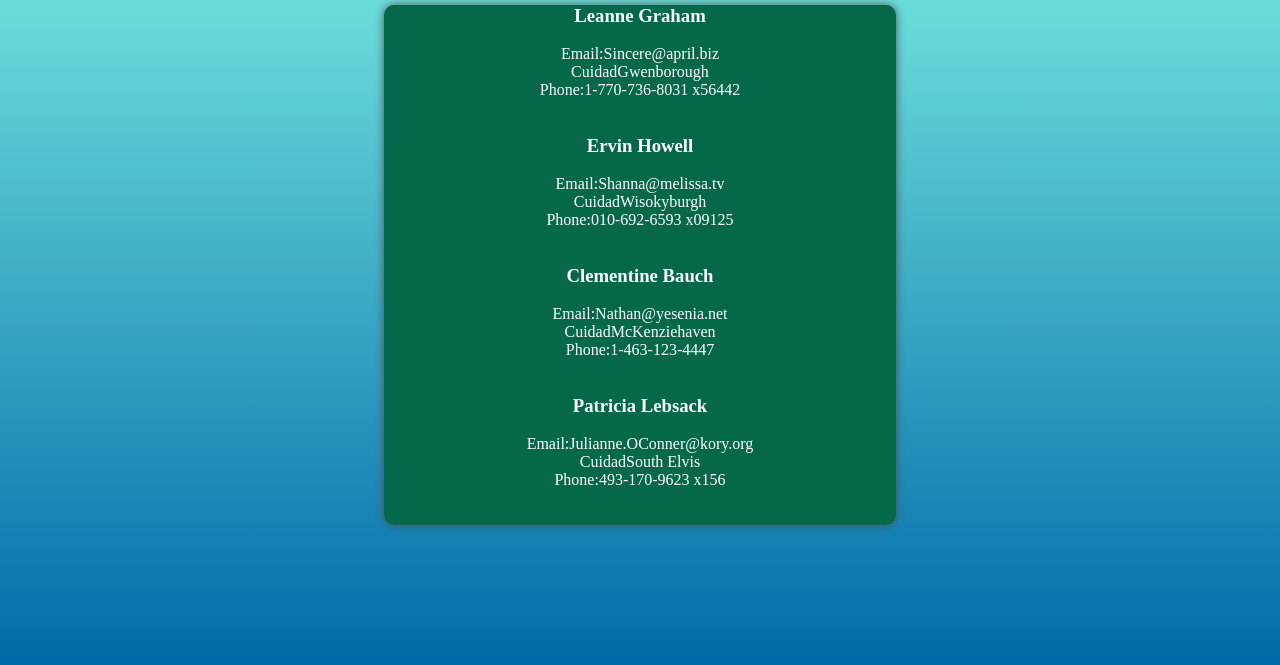
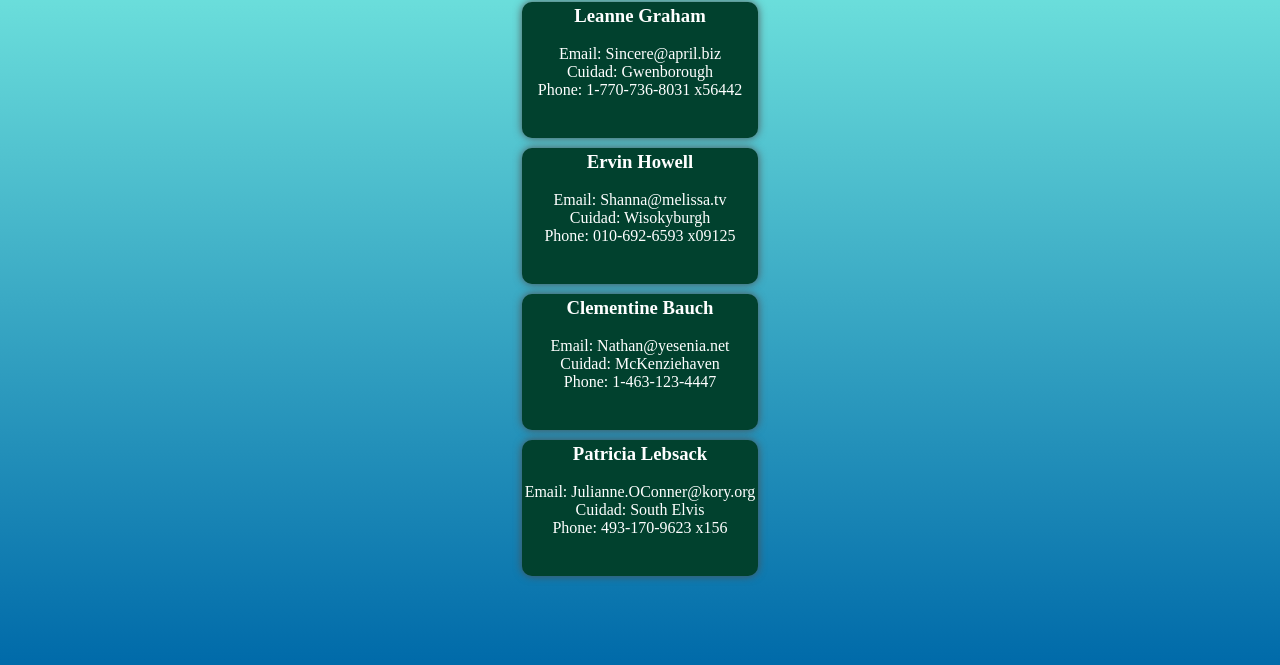
Before and after one commit to ariescacy9/ejercicio_json, a plain HTML site: page index.html in a window 1280 px wide. Shown: the part 135-800 px from the top of the page. Drawn offline with Linux system fonts and the light colour scheme.

Commit message:
mdificado

```diff
--- a/index.html
+++ b/index.html
@@ -9,6 +9,7 @@
 </head>
 <body>
   <div class="container">
+    <h1>Datos personales</h1>
     <ul id="lista">
     </ul>
   </div>
--- a/main.js
+++ b/main.js
@@ -103,7 +103,7 @@ c(user[0].name);
 let datosPrincipales ="";
 
 user.forEach(e => {
-  datosPrincipales = datosPrincipales + `<h3>${e.name}</h3><br><li><span>Email:</span>${e.email}</li><li><span>Cuidad</span>${e.address.city}</li><li><span>Phone:</span>${e.phone}</li><br><br>`
+  datosPrincipales = datosPrincipales + `<ul class="tarjetas"><h3>${e.name}</h3><br><li><span>Email: </span>${e.email}</li><li><span>Cuidad: </span>${e.address.city}</li><li><span>Phone: </span>${e.phone}</li><br><br></ul>`
 });
 
-document.getElementById("lista").innerHTML = datosPrincipales
+document.getElementById("lista").innerHTML = datosPrincipales;
--- a/style.css
+++ b/style.css
@@ -20,10 +20,10 @@ body {
   align-items: center;
 }
 
-ul {
-  min-width: 40%;
-  max-width: 70%;
-  background-color: rgb(5, 104, 74);
+.tarjetas {
+  margin-top: 10px;
+  padding: 3px;
+  background-color: rgb(1, 65, 46);
   display: flex;
   border-radius: 10px;
   flex-direction: column;
@@ -32,6 +32,4 @@ ul {
   justify-content: center;
   list-style-type: none;
   color: white;
-  border-width: 5px;
-  border-color: solid white;
 }
```
